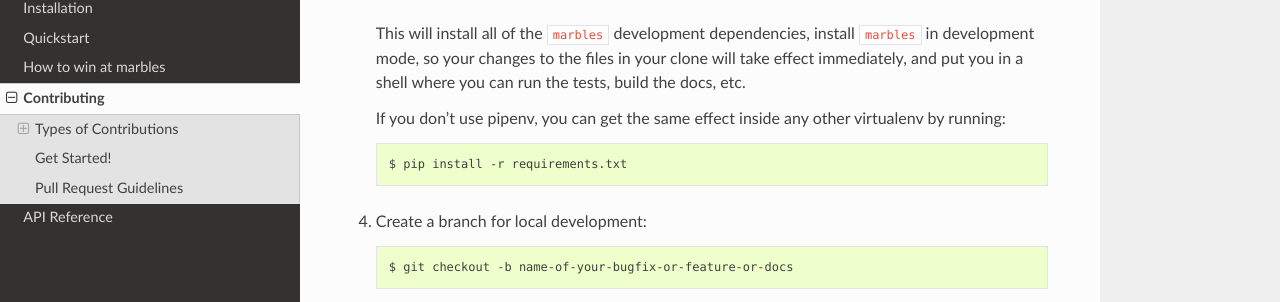
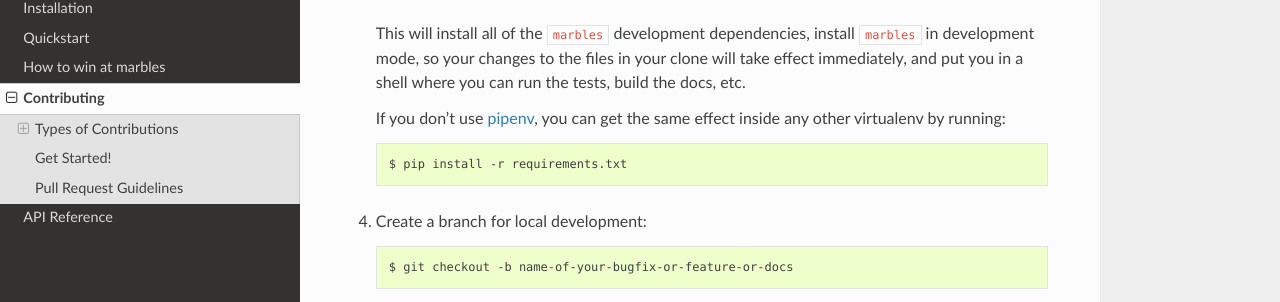
Before and after one commit to twosigma/marbles, a Sphinx documentation site: the page built from docs/contributing.rst, in a window 1280 px wide and 900 px high, scrolled down 1819 px. Shown: the part 149-451 px from the top of the window. Built offline with Sphinx 7.4.7 and the Read the Docs theme 2.0.0, drawn with Linux system fonts in a browser that asks for light colours; the version number is read from the project's files by our own code.

Commit message:
CR comment

```diff
--- a/docs/contributing.rst
+++ b/docs/contributing.rst
@@ -91,7 +91,7 @@
     $ git clone git@github.com:your_name_here/marbles.git
 
 3. Install your local copy into a virtualenv. If you have `pipenv
-   <https://docs.pipenv.org/>`__ installed, you can run::
+   <https://docs.pipenv.org/>`_ installed, you can run::
 
     $ cd marbles/
     $ pipenv install --dev
@@ -102,7 +102,7 @@
    files in your clone will take effect immediately, and put you in a
    shell where you can run the tests, build the docs, etc.
 
-   If you don't use pipenv, you can get the same effect inside any
+   If you don't use `pipenv`_, you can get the same effect inside any
    other virtualenv by running::
 
     $ pip install -r requirements.txt
```
